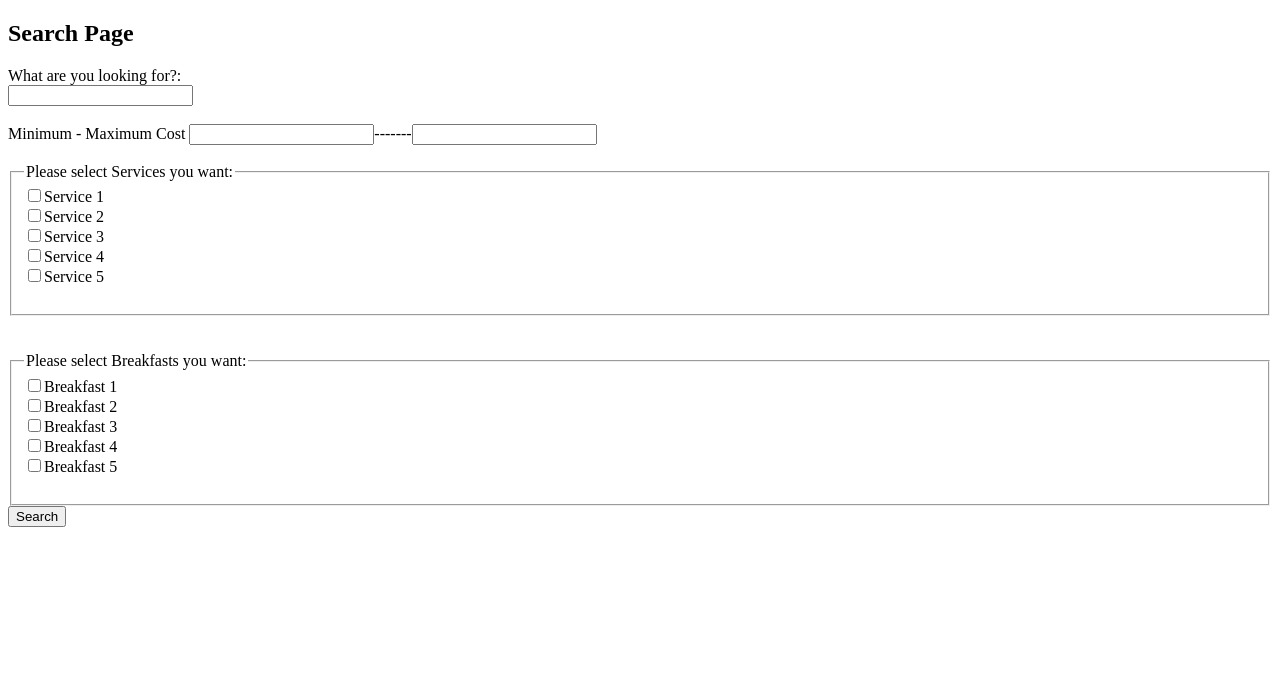
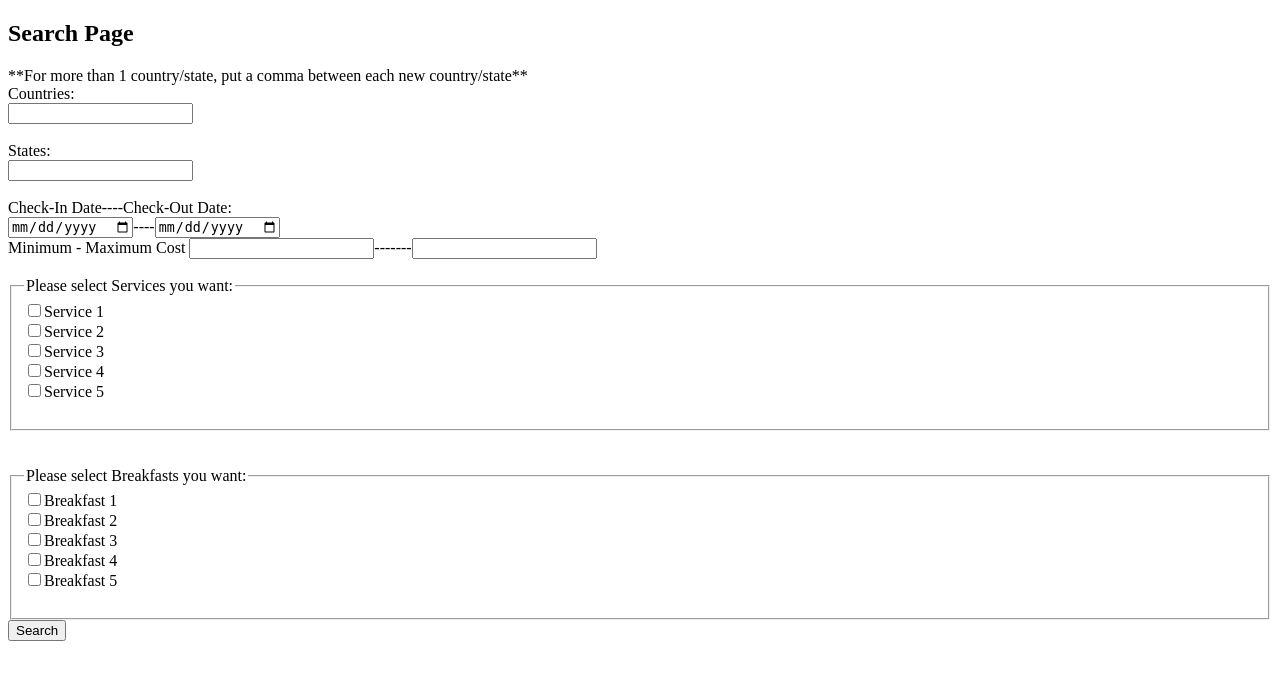
Before and after one commit to Sail338/CS336, a Flask app: page /search-page in a window 1280 px wide. Shown: the top 680 px of the page. Run offline with Flask 2, Linux system fonts and the light colour scheme.

Commit message:
added more to search page

```diff
--- a/hotel/templates/search.html
+++ b/hotel/templates/search.html
@@ -5,10 +5,23 @@
     <title>title</title>
   </head>
   <body>
+    {% if error and length != 0 %}
+      <h3>There was an error with your query, check your:</h3>
+      {% for e in error %}
+        <li>{{e}}</li>
+      {% endfor %}
+    {% endif %}
     <form action="/search" method="POST">
         <h2>Search Page</h2>
-        What are you looking for?:<br>
-        <input type="text" name="search"><br>
+        **For more than 1 country/state, put a comma between each new country/state**
+        <br>Countries:<br>
+        <input type="text" name="country"><br>
+        <br>
+        States:<br>
+        <input type="text" name="state"><br>
+        <br>
+        Check-In Date----Check-Out Date:<br>
+        <input type="date" name="entry">----<input type="date" name="depart">
         <br>
         Minimum - Maximum Cost
         <input type="text" name="min">-------<input type="text" name="max">
--- a/hotel/view.py
+++ b/hotel/view.py
@@ -46,7 +46,7 @@ def dashboard():
             #user = {}
             #user will a dictionary that contains all the information from the user
             #that the html will use to display the corresponding data
-            user = {"Name": "Sam Azouzi","Age":19}
+            user = {"Name": "Sam Azouzi","Age":20}
             return render_template('dashboard.html', user=user)
     else:
         return redirect(url_for('home'))
@@ -58,8 +58,21 @@ def search_page():
 @app.route("/search", methods=['POST'])
 def search():
     #Need to sanitize this data
-    query = request.form['search']
-    print(query)
+    #IF THERE ARE ANY ERRORS IN THE QUERY, ADD A STRING TO THE ERROR LIST DESCRIBING THE ERROR
+    #e.g. "Incorrect Date Format"
+    error = []
+    error.append("Error in Data")
+    error.append("Error in country")
+    countries = request.form['country']
+    print(countries)
+    states = request.form['state']
+    print(states)
+    #entry and depart can be delimited by a -
+    #NEED TO CHECK ACCURACY OF THIS, IF THE YEAR HAS MORE THAN 4 DIGITS -> Incorrect
+    entry = request.form['entry']
+    print(entry)
+    depart = request.form['depart']
+    print(depart)
     minCost = request.form['min']
     print(minCost)
     maxCost = request.form['max']
@@ -67,6 +80,11 @@ def search():
     services = request.form.getlist('service')
     for x in services:
         print(x)
+    services = request.form.getlist('breakfast')
+    for x in services:
+        print(x)
+    if error:
+        return render_template('search.html',error=error,length=len(error))
     #Apply all these values into the query and rename query to be a list of dictionaries for all the info the hotel has in each dictionary
     results = [{"HName":"Sampton","Phone":"9171233377"},{"HName":"Shripton","Phone":"91783821377"},{"HName":"Hemanpton","Phone":"993921377"}]
     return render_template('search.html',result=results)
```
